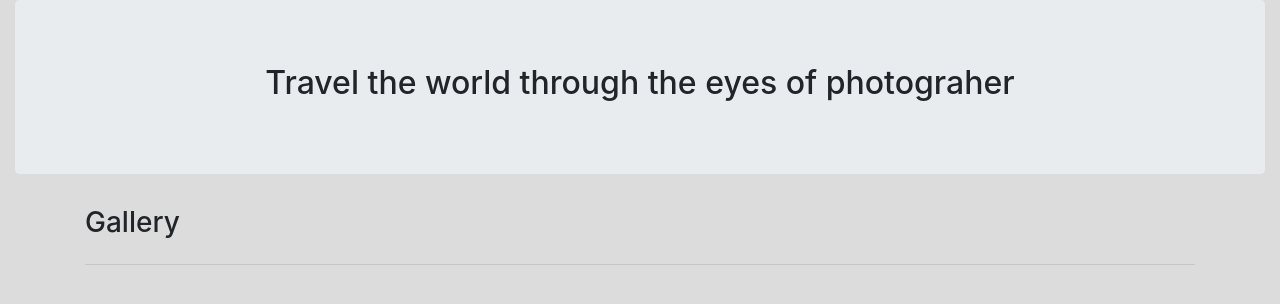
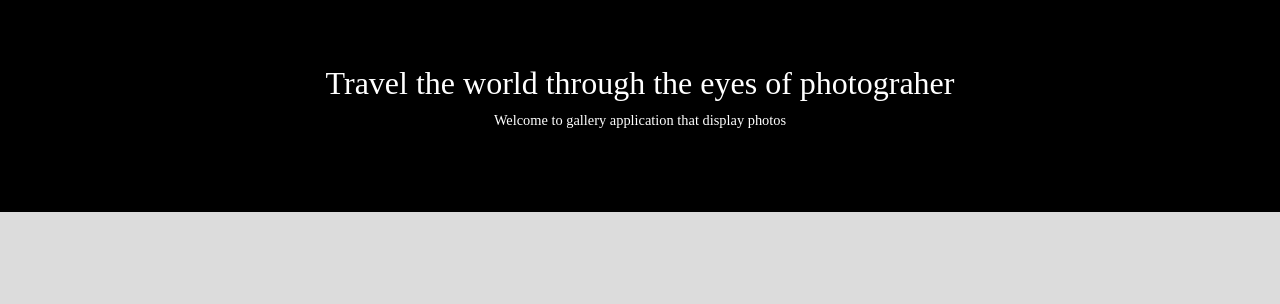
Before and after one commit to UMUTONIRitha/My-Gallery, a Django app: page / in a window 1280 px wide. Shown: the part 68-372 px from the top of the page. Run offline with Django 3.2, Linux system fonts and the light colour scheme; data that the repository does not hold is empty; some libraries are stand-ins or nearby versions.

Commit message:
save changes

```diff
--- a/pictures/templates/pictures/index.html
+++ b/pictures/templates/pictures/index.html
@@ -1,50 +1,39 @@
 {% extends 'base.html' %}
 {% block content %}
-<div class="container-fluid landing">
-<div class="jumbotron">
-  <h2 class="text-center imagea">Travel the world through the eyes of photograher</h2>
+
+<div class="jumbotron jumbotron-fluid"
+  style="font-family: 'Baskervville', serif; font-size:large;background-color:black;color:white;">
+  <h2 class="text-center">Travel the world through the eyes of photograher</h2>
+  <p class="text-center"> <small>Welcome to gallery application that display photos</small>  </p>
 
 </div>
-<div class="container-fluid boded" id="b">
+<div class="container-fluid">
   <div class="container">
-      <div class="row">
-          <div class="col-md-7">
-              <h3>Gallery</h3>
-          </div>
-          <div class="col-md-5">
-            <span id="locations">
-              {% for location in locations %}
-              <a class="btn btn-outline-info btn-sm" id="btn"
-              href="/location/{{location.name}}">{{location.name}}</a>
-              {% endfor %}
-            </span>
-          </div>
-      </div>
-      <hr>
+
     <div class="card-columns">
       {% for image in images %}
       <div class="card" data-toggle="modal" data-target="#{{image.id}}">
         <img alt="{{image.name}}" class="card-img" src="{{image.image.url}}">
       </div>
-        <div class="modal fade " id="{{image.id}}" tabindex="-1" role="dialog" aria-labelledby="exampleModalCenterTitle" aria-hidden="true">
+      <div class="modal fade " id="{{image.id}}" tabindex="-1" role="dialog" aria-labelledby="exampleModalCenterTitle"
+        aria-hidden="true">
         <div class="modal-dialog modal-dialog-centered modal-md" role="document">
           <div class="modal-content modalcard">
-                  <div class="modal-header">
+            <div class="modal-header" style="font-family: 'Libre Caslon Display', serif;">
               <h5 class="modal-title" id="imageheader">{{image.name}}</h5>
               <button type="button" class="close" data-dismiss="modal" aria-label="Close">
                 <span aria-hidden="true">&times;</span>
               </button>
             </div>
-                    <div class="modal-body">
+            <div class="modal-body" style="font-family: 'Libre Caslon Display', serif;">
               <img src="{{image.image.url}}" alt="{{image.name}}" class="img-fluid">
               <br>
               <p>Description:{{image.description}}</p>
               <p>category:{{image.category}}</p>
               <p>location:{{image.location}}</p>
             </div>
-                      <div class="modal-footer">
-                        <input class="form-control input-lg" type="text"
-                        value="{{image.image.url}}" id="{{image.id}}.url">
+            <div class="modal-footer" style="font-family: 'Libre Caslon Display', serif;">
+              <input class="form-control input-lg" type="text" value="{{image.image.url}}" id="{{image.id}}.url">
               <button class="btn btn-outline-info btn-sm" onclick="copyLink('{{image.id}}.url')">Copy</button>
               <button type="button" class="btn btn-outline-danger btn-sm" data-dismiss="modal">Close</button>
             </div>
```
Also changed, not shown: pictures/templates/pictures/location.html (+5 -6 lines). Lines whose indentation alone changed are shown as unchanged.
